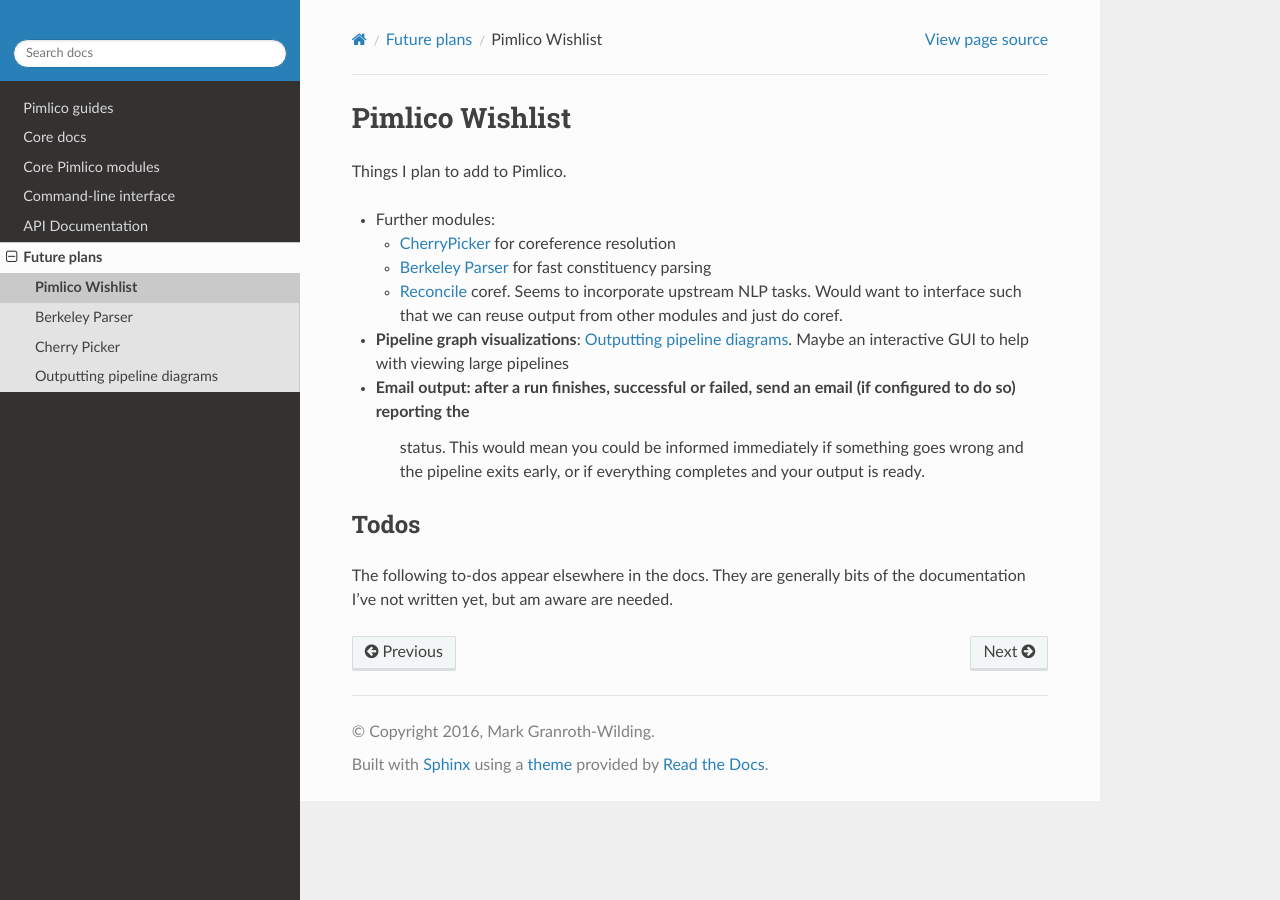
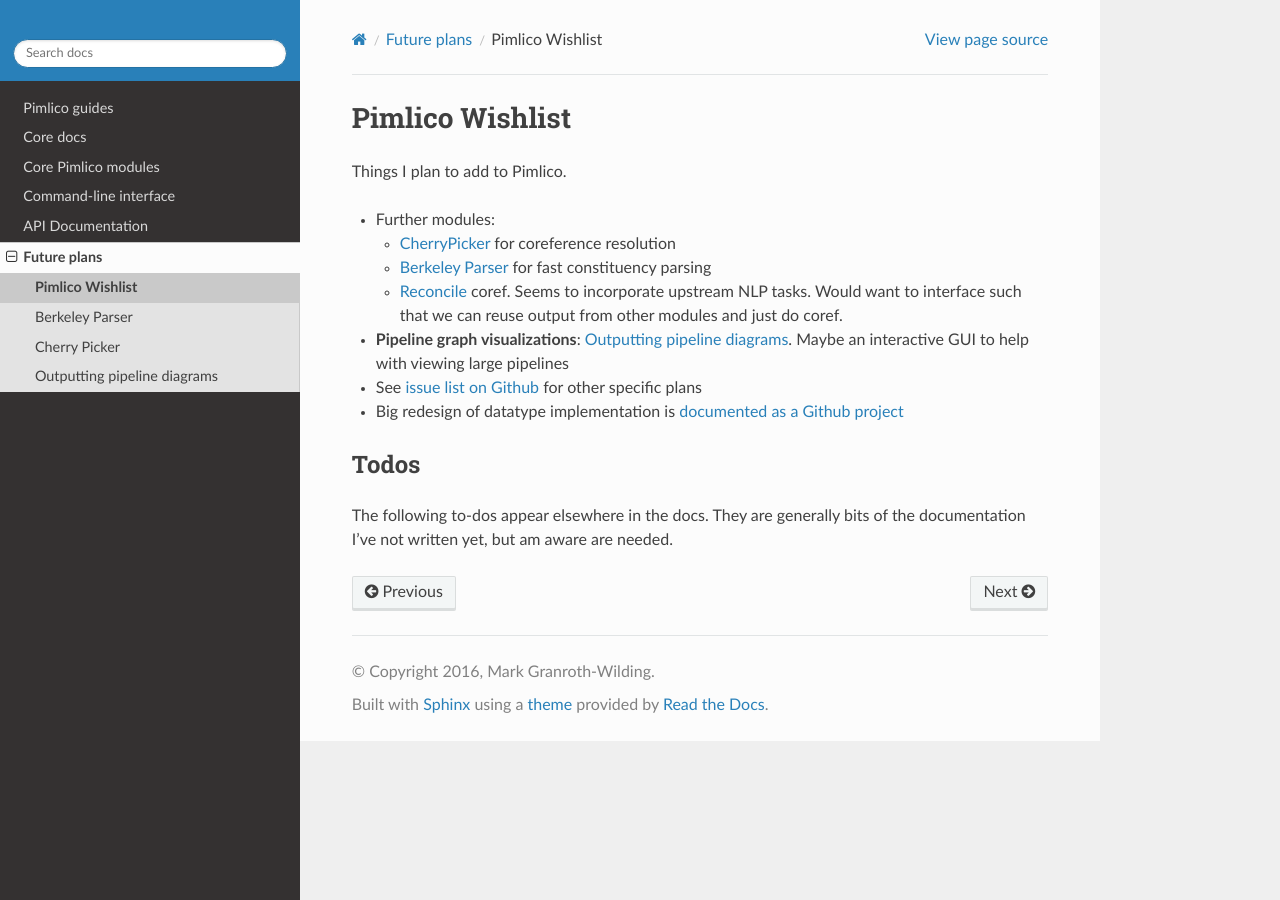
Before and after one commit to markgw/pimlico, a Sphinx documentation site: the page built from docs/plans/wishlist.rst, in a window 1280 px wide. Built offline with Sphinx 7.4.7 and the Read the Docs theme 2.0.0, drawn with Linux system fonts in a browser that asks for light colours; formulas are drawn with MathJax 3; pages that are not in the unit, such as notebooks, are missing from menus; the version number could not be read and is left out.

Commit message:
Updated wishlist

```diff
--- a/docs/plans/wishlist.rst
+++ b/docs/plans/wishlist.rst
@@ -12,9 +12,8 @@
     to interface such that we can reuse output from other modules and just do coref.
 
 - **Pipeline graph visualizations**: :doc:`drawing`. Maybe an interactive GUI to help with viewing large pipelines
-- **Email output**: after a run finishes, successful or failed, send an email (if configured to do so) reporting the
-    status. This would mean you could be informed immediately if something goes wrong and the pipeline exits early,
-    or if everything completes and your output is ready.
+- See `issue list on Github <https://github.com/markgw/pimlico/issues>`_ for other specific plans
+- Big redesign of datatype implementation is `documented as a Github project <https://github.com/markgw/pimlico/projects/1>`_
 
 Todos
 =====
```
